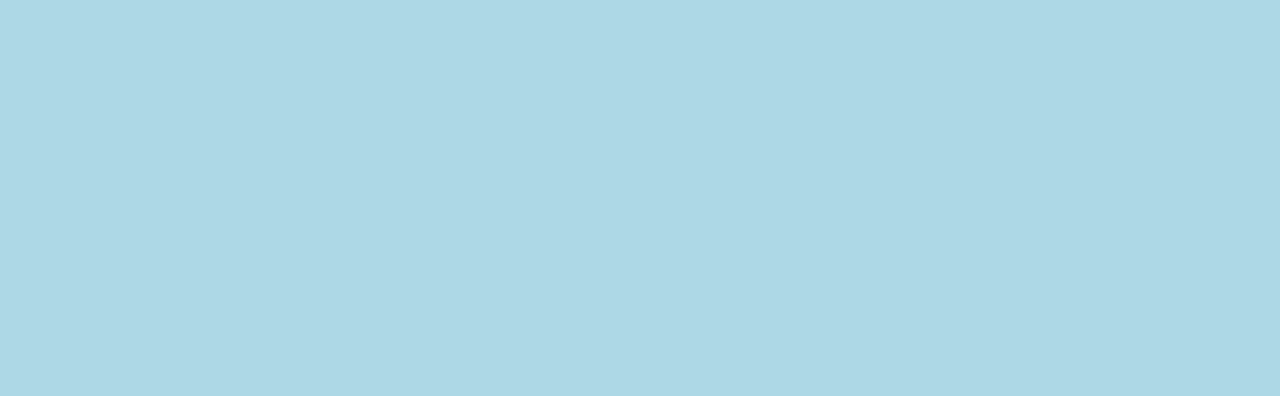
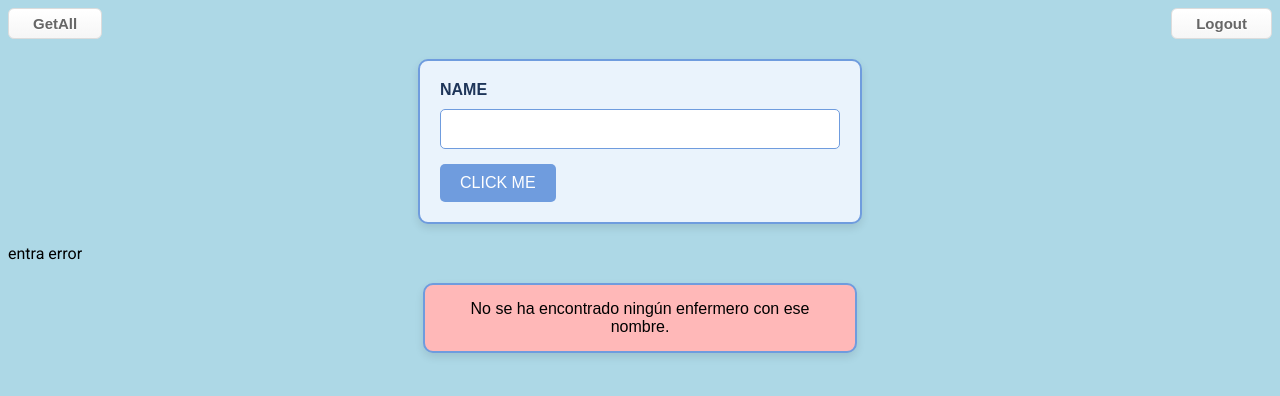
Before and after one commit to EricB-59/NurseProject_FE-Angular, an Angular app: page /searchByName in a window 1280 px wide. Shown: the top 396 px of the page. Built offline with nearby package versions, Linux system fonts and the light colour scheme.

Commit message:
#62 search by name component

```diff
--- a/src/app/get-all-nurses/get-all-nurses.component.ts
+++ b/src/app/get-all-nurses/get-all-nurses.component.ts
@@ -1,14 +1,11 @@
-import { Component, OnInit, inject } from '@angular/core';
+import { Component, OnInit } from '@angular/core';
 import { NurseService } from '../nurses/nurse.service';
-import { Router } from '@angular/router';
 import { Nurse } from '../nurse';
-import { Observable } from 'rxjs';
 
 @Component({
   selector: 'app-get-all-nurses',
   templateUrl: './get-all-nurses.component.html',
   styleUrl: './get-all-nurses.component.css',
-  providers: [NurseService]
 })
 export class GetAllNursesComponent implements OnInit {
 
--- a/src/app/nurses/nurse.service.ts
+++ b/src/app/nurses/nurse.service.ts
@@ -25,9 +25,9 @@ export class NurseService {
     });
   }
 
-  findByName(name: string): Observable<Nurse> {
+  findByName(name: string): Observable<Nurse[]> {
     let url = this.url + `/nurse/findName/${name}`;
-    return this.http.get<Nurse>(url, {
+    return this.http.get<Nurse[]>(url, {
       headers: new HttpHeaders({ 'Content-Type': 'application/json' }),
     });
   }
--- a/src/app/search-by-name-nurses/search-by-name-nurses.component.html
+++ b/src/app/search-by-name-nurses/search-by-name-nurses.component.html
@@ -1,22 +1,24 @@
-<!--
 <nav>
     <a class="button" routerLink="/getAll">GetAll</a>
     <a class="button" id="logout" routerLink="/register">Logout</a>
 </nav>
 
-<form [formGroup]="searchName" (submit)="submitSearch()">
+<form [formGroup]="form" (submit)="searchByName()">
     <label for="name" id="nameLabel"> NAME </label>
     <input type="text" formControlName="name" id="nameInput">
     <button type="submit" id="button"> CLICK ME</button>
 </form>
 
-@if(searched){
+@if(data){
 <div id="correct">
-    <p class="valores">First Name > {{nameSearched}} </p><br>
-    <p class="valores">Last Name > {{lastName}} </p><br>
-    <p class="valores">Email > {{email}} </p><br>
+    <div *ngFor="let a of data">
+        <p class="valores">First Name > {{a.first_name}} </p><br>
+        <p class="valores">Last Name > {{a.last_name}} </p><br>
+        <p class="valores">Email > {{a.email}} </p><br>
+    </div>
 </div>
 }
 @else {
-<div id="incorrect"> NO ENCONTRADO</div>
-}-->
+<p>{{'entra error'}}</p>
+<div id="incorrect"> No se ha encontrado ningún enfermero con ese nombre.</div>
+}
--- a/src/app/search-by-name-nurses/search-by-name-nurses.component.ts
+++ b/src/app/search-by-name-nurses/search-by-name-nurses.component.ts
@@ -1,6 +1,7 @@
-import { Component, input, inject } from '@angular/core';
-import { FormControl, FormGroup, ReactiveFormsModule } from '@angular/forms';
+import { Component, OnInit } from '@angular/core';
+import { FormControl, FormGroup } from '@angular/forms';
 import { NurseService } from '../nurses/nurse.service';
+import { Nurse } from '../nurse';
 
 
 @Component({
@@ -10,42 +11,34 @@ import { NurseService } from '../nurses/nurse.service';
 })
 
 
-export class SearchByNameNursesComponent {
-/*
+export class SearchByNameNursesComponent implements OnInit {
 
-  nurseService : NurseService = inject(NurseService);
+  nurseID?: number
+  data?: Nurse[];
+  constructor(private nurseService: NurseService) { }
 
-  nurse: any;
-
-
-  searchName = new FormGroup({
+  form = new FormGroup({
     name: new FormControl('')
   });
 
-  searched: boolean = false;
-  nameSearched: String = '';
-  lastName: String = '';
-  email: String = '';
+  ngOnInit(): void {
+    if (localStorage.getItem('nurseID')) {
+        this.nurseID = Number(localStorage.getItem('nurseID'))
+    }
+  }
 
-  submitSearch(){
-    this.nameSearched = '';
-    this.lastName = '';
-    this.email = '';
-    this.searched = false;
-
-    this.nurse = this.nurseService.searchByNameNurse(this.searchName.value.name?.toUpperCase());
-
-    if (this.nurse === undefined){
-      console.log("NO ENCONTRADO");
-      return;
-    } else {
-      this.searched = true;
-      this.nameSearched = this.nurse['first_name'];
-      this.lastName = this.nurse['last_name'];
-      this.email = this.nurse['email'];
+  searchByName() {
+    let name = this.form.value.name;
+    if (this.nurseID && name) {
+      this.nurseService.findByName(name).subscribe({
+        next: (result) => {
+          this.data = result
+          console.log(this.data)
+        },
+        error: (err) => {
+          console.error(err)
+        }
+      })
     }
-
   }
-*/
-
 }
```
